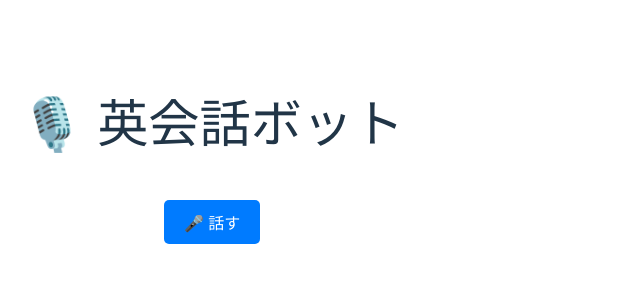
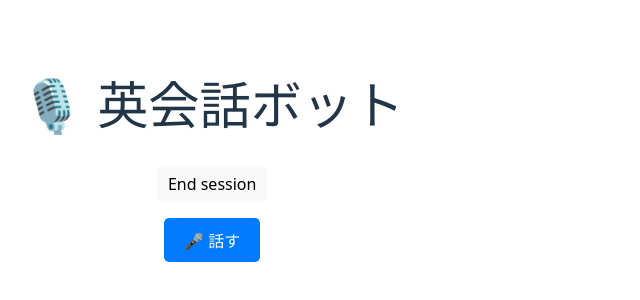
Before and after one commit to tomorou1012/chat-bot, a React (Vite) app in the folder frontend/: page / in a window 1280 px wide. Shown: the part 248-548 px from the top of the page, without its empty margins (0-640 px from the left). Built offline with nearby package versions, Linux system fonts and the light colour scheme.

Commit message:
色々変更した。

```diff
--- a/frontend/src/App.jsx
+++ b/frontend/src/App.jsx
@@ -100,10 +100,20 @@ export default function App() {
         margin: "auto",
         display: "flex",
         flexDirection: "column",
-        alignItems: "center",
+        alignItems: "center", // 横中央
+        justifyContent: "center", // 縦中央
+        height: "100vh", // 画面全体の高さ
+        boxSizing: "border-box", // padding込みで高さ計算
       }}
     >
       <h1>🎙️ 英会話ボット</h1>
+      <button
+        onClick={endSession}
+        disabled={isListening}
+        style={{ padding: "6px 10px" }}
+      >
+        End session
+      </button>
       <div style={{ marginBottom: "1rem", textAlign: "center" }}>
         {messages.map((msg, i) => (
           <div key={i}>
```
